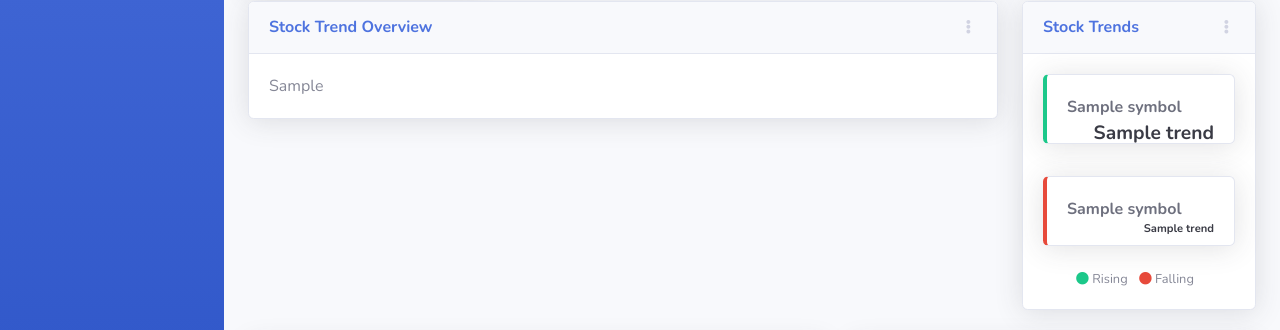
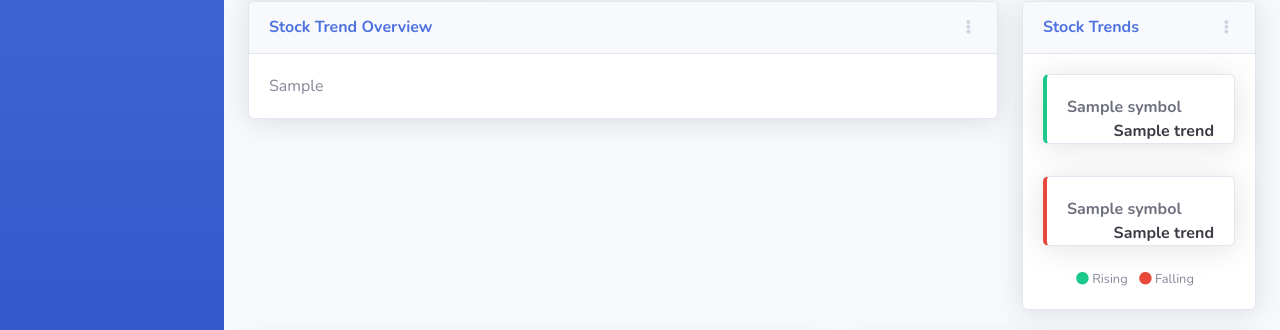
Before and after one commit to fabiankastner/stock-ml-web, a Django app: template stock-ml-web/common/templates/visualizer/dashboard.html in a window 1280 px wide. Shown: the part 619-949 px from the top of the page. Run offline with Django 3.2, Linux system fonts and the light colour scheme; the template is opened without the code that fills it: most values are stand-ins (such as "Sample title", 1, 10 or a date in 2020); some libraries are stand-ins or nearby versions.

Commit message:
adjusted font size

```diff
--- a/stock-ml-web/common/templates/visualizer/dashboard.html
+++ b/stock-ml-web/common/templates/visualizer/dashboard.html
@@ -192,11 +192,11 @@
                     <div class="card hovercard border-left-success shadow mb-2" style="height: 70px">
                         <a class="my-link" href="/dashboard/{{ stock_trend.symbol }}">
                             <div class="card-body">
-                                <div class="row">
+                                <div class="row d-flex">
                                     <div class="col text-md font-weight-bold text-gray-700" style="text-align: left;">
                                         {{ stock_trend.symbol }}
                                     </div>
-                                    <div class="col text-lg font-weight-bold text-gray-900" style="text-align: right; white-space: nowrap;">
+                                    <div class="col text-md font-weight-bold text-gray-900" style="text-align: right; white-space: nowrap;">
                                         {{ stock_trend.trend }}
                                     </div>
                                 </div>
@@ -217,7 +217,7 @@
                                     <div class="col text-md font-weight-bold text-gray-700" style="text-align: left;">
                                         {{ stock_trend.symbol }}
                                     </div>
-                                    <div class="col text-xs font-weight-bold text-gray-900" style="text-align: right; white-space: nowrap;">
+                                    <div class="col text-md font-weight-bold text-gray-900" style="text-align: right; white-space: nowrap;">
                                         {{ stock_trend.trend }}
                                     </div>
                                 </div>
```
